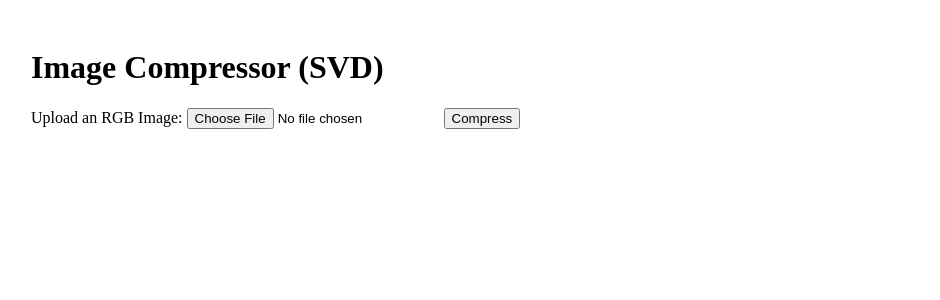
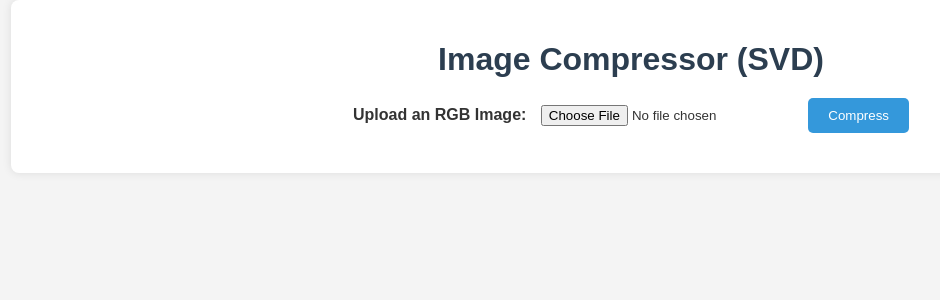
Before and after one commit to sumanthd032/PixelSqueeze, a Flask app: page / in a window 1280 px wide. Shown: the top 300 px of the page, without its empty margins (9-949 px from the left). Run offline with Flask 3, Linux system fonts and the light colour scheme; some libraries are stand-ins or nearby versions.

Commit message:
Completed basic styling

```diff
--- a/frontend/static/css/styles.css
+++ b/frontend/static/css/styles.css
@@ -1,18 +1,86 @@
-/* Basic styling to ensure layout works */
+/* Enhanced styling for better user experience */
+body {
+    font-family: Arial, sans-serif;
+    background-color: #f4f4f4;
+    color: #333;
+    margin: 0;
+    padding: 0;
+}
+
 .container {
     max-width: 1200px;
     margin: 0 auto;
     padding: 20px;
+    background-color: #fff;
+    border-radius: 8px;
+    box-shadow: 0 0 10px rgba(0, 0, 0, 0.1);
 }
+
+h1 {
+    color: #2c3e50;
+    text-align: center;
+    margin-bottom: 20px;
+}
+
+form {
+    text-align: center;
+    margin-bottom: 20px;
+}
+
+label {
+    font-weight: bold;
+    margin-right: 10px;
+}
+
+input[type="file"] {
+    margin-right: 10px;
+}
+
+button {
+    padding: 10px 20px;
+    background-color: #3498db;
+    color: #fff;
+    border: none;
+    border-radius: 5px;
+    cursor: pointer;
+}
+
+button:hover {
+    background-color: #2980b9;
+}
+
+.error {
+    color: #e74c3c;
+    text-align: center;
+    margin-top: 10px;
+}
+
 .image-grid {
-    display: flex;
-    flex-wrap: wrap;
+    display: grid;
+    grid-template-columns: repeat(auto-fit, minmax(250px, 1fr));
     gap: 20px;
+    justify-items: center;
 }
+
 .image-item {
     text-align: center;
+    background-color: #ecf0f1;
+    padding: 10px;
+    border-radius: 5px;
 }
+
 .image-item img {
     max-width: 100%;
     height: auto;
+    border-radius: 5px;
 }
+
+.image-item h3 {
+    color: #2c3e50;
+    margin: 10px 0;
+}
+
+.image-item p {
+    margin: 5px 0;
+    color: #7f8c8d;
+}
```
Also changed, not shown: uploads/Screenshot_From_2025-06-20_20-28-22.png (added), uploads/Screenshot_From_2025-06-21_20-20-19.png (added), uploads/compressed_k100_Screenshot_From_2025-06-20_20-28-22.png (added), uploads/compressed_k100_Screenshot_From_2025-06-21_20-20-19.png (added), uploads/compressed_k10_Screenshot_From_2025-06-20_20-28-22.png (added), uploads/compressed_k10_Screenshot_From_2025-06-21_20-20-19.png (added), uploads/compressed_k50_Screenshot_From_2025-06-20_20-28-22.png (added), uploads/compressed_k50_Screenshot_From_2025-06-21_20-20-19.png (added).
